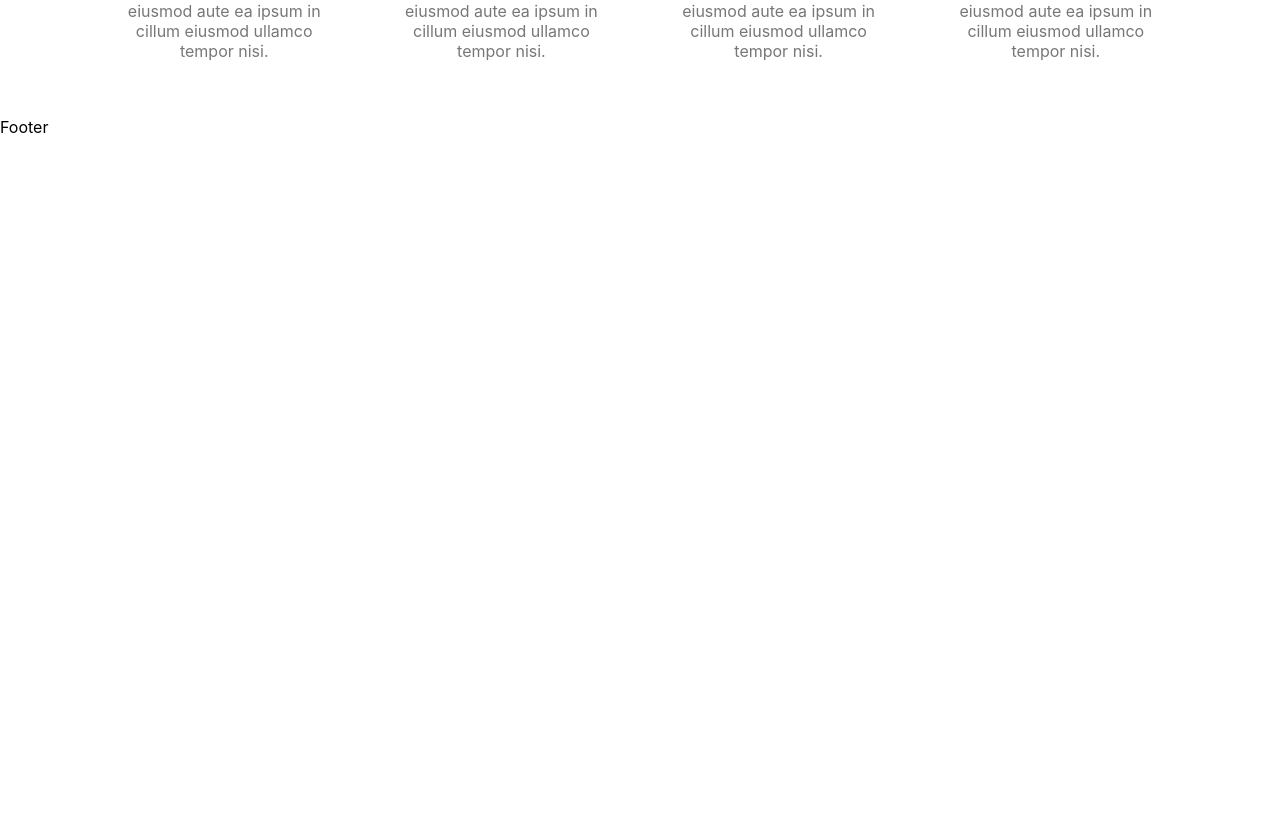
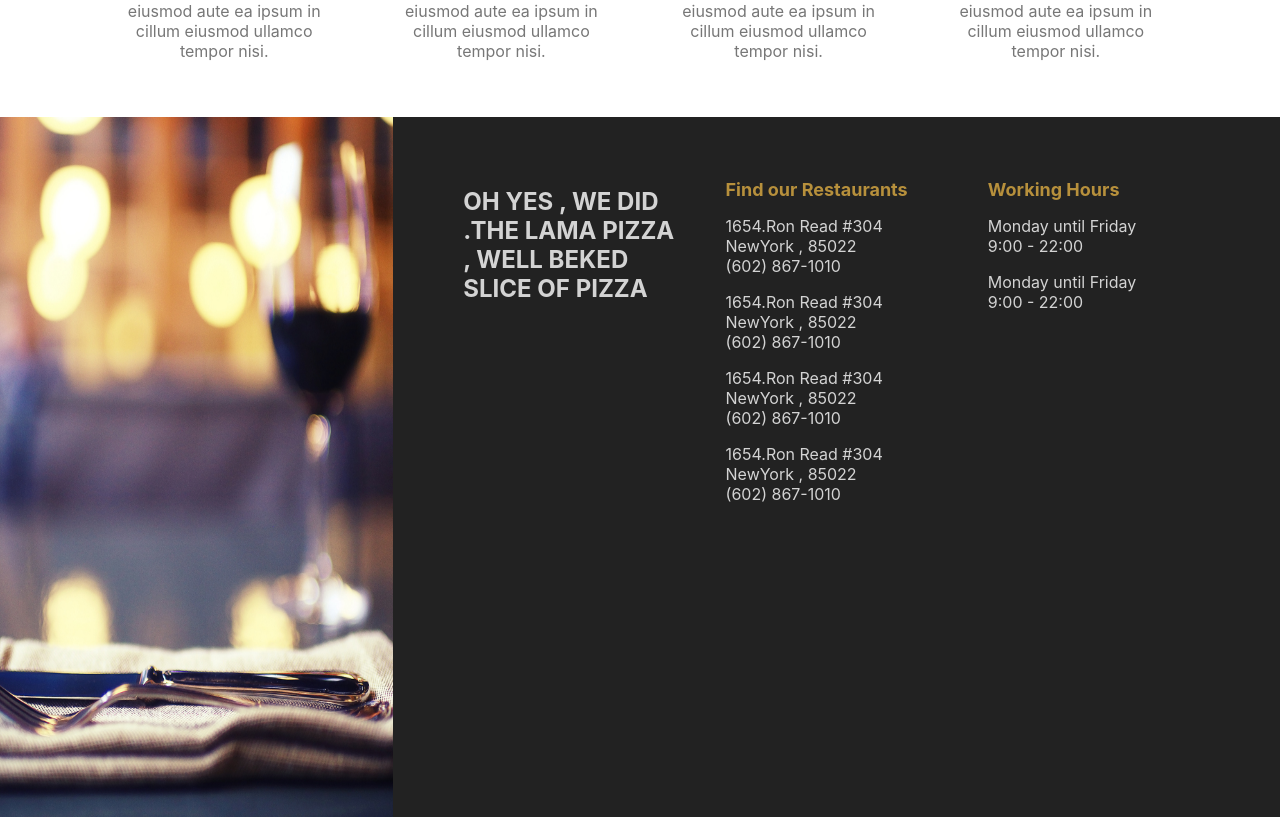
Before and after one commit to klsio22/number-one-pizzeria, a Next.js app: page / in a window 1280 px wide. Shown: the part 1886-2703 px from the top of the page. Before the commit the page ends 2023 px from the top, so only its background shows below. Built offline with nearby package versions, Linux system fonts and the light colour scheme.

Commit message:
Finished footer page

```diff
--- a/components/Footer.jsx
+++ b/components/Footer.jsx
@@ -1,7 +1,61 @@
-import React from 'react'
+import Image from 'next/image';
+import React from 'react';
+import styles from '../styles/Footer.module.scss';
 
 export default function Footer() {
   return (
-    <div>Footer</div>
-  )
+    <div className={styles.container}>
+      <div className={styles.item}>
+        <Image
+          src='/img/bg.png'
+          layout='fill'
+          alt='glass of wine in the table'
+        />
+      </div>
+
+      <div className={styles.item}>
+        <div className={styles.card}>
+          <h2 className={styles.numberOne}>
+            OH YES , WE DID .THE LAMA PIZZA , WELL BEKED SLICE OF PIZZA
+          </h2>
+        </div>
+
+        <div className={styles.card}>
+          <h1 className={styles.title}>Find our Restaurants</h1>
+          <p className={styles.text}>
+            1654.Ron Read #304
+            <br /> NewYork , 85022
+            <br /> (602) 867-1010
+          </p>
+          <p className={styles.text}>
+            1654.Ron Read #304
+            <br /> NewYork , 85022
+            <br /> (602) 867-1010
+          </p>
+          <p className={styles.text}>
+            1654.Ron Read #304
+            <br /> NewYork , 85022
+            <br /> (602) 867-1010
+          </p>
+          <p className={styles.text}>
+            1654.Ron Read #304
+            <br /> NewYork , 85022
+            <br /> (602) 867-1010
+          </p>
+        </div>
+
+        <div className={styles.card}>
+          <h1 className={styles.title}>Working Hours</h1>
+          <p className={styles.text}>
+            Monday until Friday
+            <br /> 9:00 - 22:00
+          </p>
+          <p className={styles.text}>
+            Monday until Friday
+            <br /> 9:00 - 22:00
+          </p>
+        </div>
+      </div>
+    </div>
+  );
 }
--- /dev/null
+++ b/styles/Footer.module.scss
@@ -0,0 +1,38 @@
+.container {
+  height: calc(100vh - 100px);
+  background-color: #222;
+  display: flex;
+
+  .item {
+    flex: 1;
+    position: relative;
+    display: flex;
+
+
+    .card {
+      flex: 1;
+      padding: 0 20px;
+    }
+
+    .title {
+      font-size: 18px;
+      color: #b7903c;
+    }
+
+    .text {
+      color: #d3d3d3;
+    }
+
+    .numberOne {
+      color: #d3d3d3;
+    }
+  }
+
+  .item:last-child {
+    flex: 2;
+    padding: 50px;
+    justify-content:space-between
+  }
+
+
+}
```
